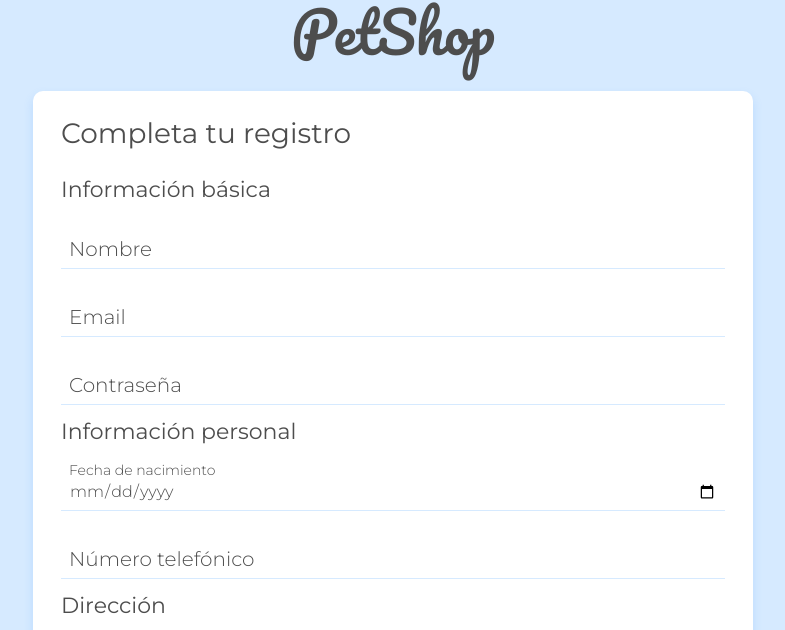
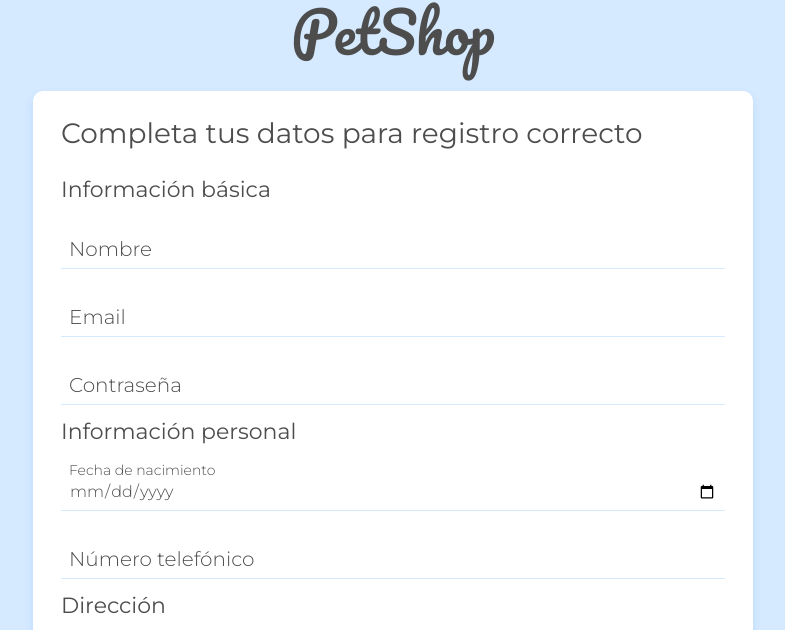
Before and after one commit to salvatoresonic/Formularios, a plain HTML site: page index.html in a window 1280 px wide. Shown: the part 132-762 px from the top of the page, without its empty margins (247-1032 px from the left). Drawn offline with Linux system fonts and the light colour scheme.

Commit message:
Cambio titulo

```diff
--- a/index.html
+++ b/index.html
@@ -19,7 +19,7 @@
             <h1 class="registry-header__title">PetShop</h1>
         </div>
         <section class="cartao">
-            <h2 class="card__title">Completa tu registro</h2>
+            <h2 class="card__title">Completa tus datos para registro correcto</h2>
             <form action="./registro_concluido.html" class="formulario flex flex--column">
                 <fieldset>
                     <legend class="form__label">Información básica</legend>
```
